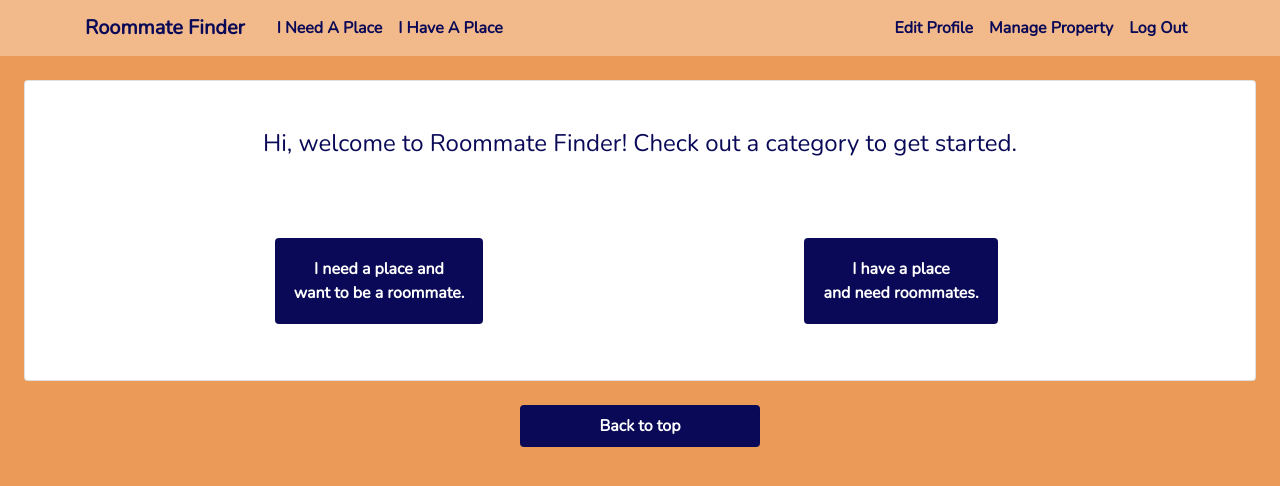
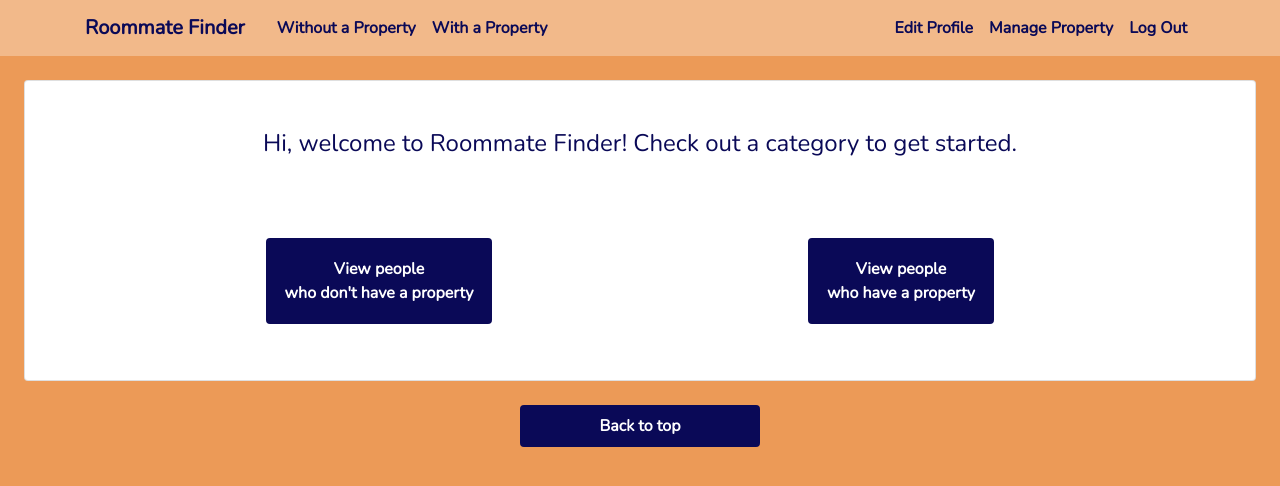
Before and after one commit to hanahamberno/project-a-23, a Django app: page / in a window 1280 px wide. Shown: the top 486 px of the page. Run offline with Django 3.2, Linux system fonts and the light colour scheme; the visitor is signed in with stand-in values (Sample User, id 1); some libraries are stand-ins or nearby versions; some web fonts are replaced.

Commit message:
fixed clarification for buttons

```diff
--- a/social_app/templates/social_app/base.html
+++ b/social_app/templates/social_app/base.html
@@ -44,8 +44,8 @@
                         </button>
                         <div class="collapse navbar-collapse" id="navbarToggle">
                             <div class="navbar-nav mr-auto">
-                                <a class="nav-item nav-link" href="{% url 'social_app:profile_list' %}">I Need A Place</a>
-                                <a class="nav-item nav-link" href="{% url 'social_app:property_list' %}">I Have A Place</a>
+                                <a class="nav-item nav-link" href="{% url 'social_app:profile_list' %}">Without a Property</a>
+                                <a class="nav-item nav-link" href="{% url 'social_app:property_list' %}">With a Property</a>
                             </div>
                             <!-- Navbar Right Side -->
                             <div class="navbar-nav">
--- a/social_app/templates/social_app/home.html
+++ b/social_app/templates/social_app/home.html
@@ -16,14 +16,14 @@
         <div class="col m-2">
             <a href="{% url 'social_app:profile_list' %}">
                 <button class="btn btn-dark btn-overflow p-3">
-                    I need a place and <br/> want to be a roommate.
+                    View people <br> who don't have a property
                 </button>
             </a>
         </div>
         <div class="col m-2">
             <a href="{% url 'social_app:property_list' %}">
                 <button class="btn btn-dark p-3">
-                    I have a place <br/> and need roommates.
+                    View people <br> who have a property
                 </button>
             </a>
         </div>
```
